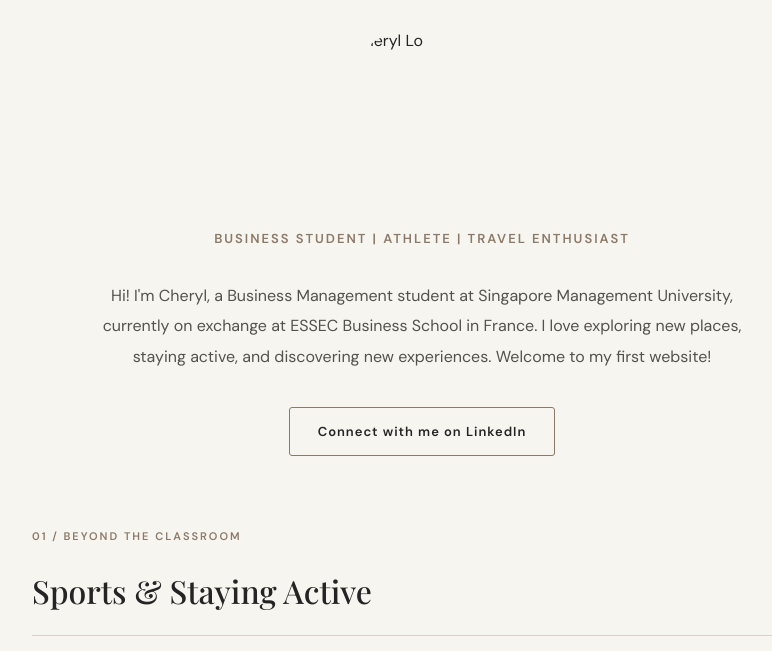
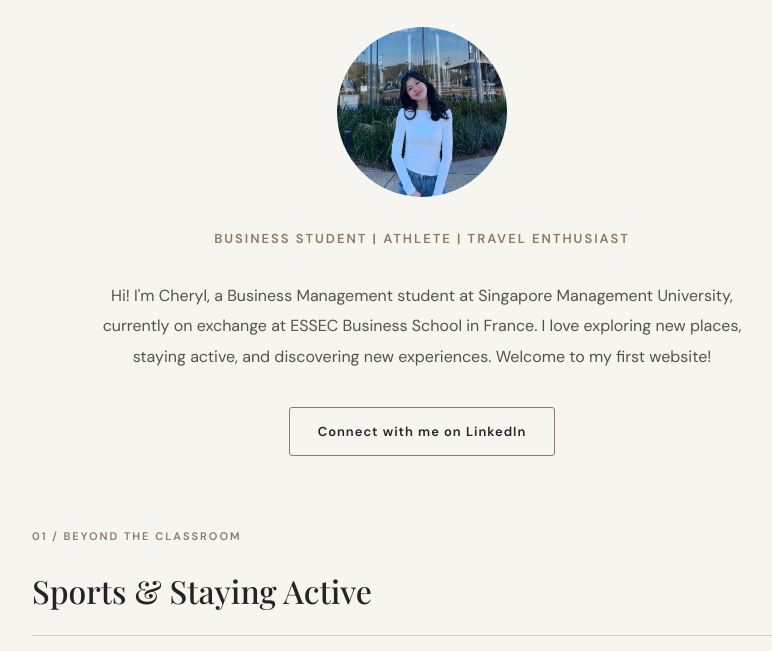
Before and after one commit to cheryl-lo/my-profile, a plain HTML site: page index.html in a window 1280 px wide. Shown: the part 149-800 px from the top of the page, without its empty margins (218-990 px from the left). Drawn offline with nearby package versions, Linux system fonts and the light colour scheme.

Commit message:
Update index.html

```diff
--- a/index.html
+++ b/index.html
@@ -12,7 +12,7 @@
   	<div class="container">
 
     <h1 class="page-title">Hello, I'm Cheryl! 👋</h1>
-    <img src="images/profile.jpg" alt="Cheryl Lo" width="150">
+   <img src="profile.jpg" alt="Cheryl Lo" width="150">
 
     <p class="tagline">
       Business Student | Athlete | Travel Enthusiast
```
